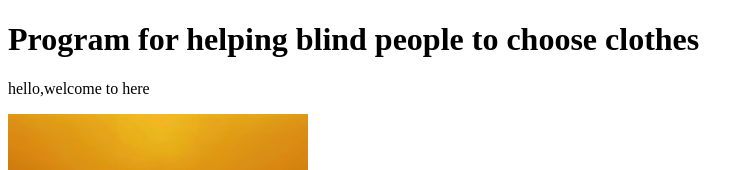
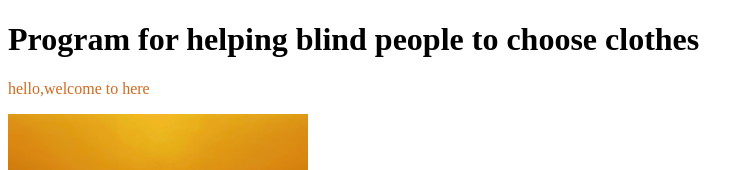
Before and after one commit to AZIZVeye/pj01, a plain HTML site: page index.html in a window 1280 px wide. Shown: the top 170 px of the page, without its empty margins (0-754 px from the left). Drawn offline with Linux system fonts and the light colour scheme.

Commit message:
Update index.html

```diff
--- a/index.html
+++ b/index.html
@@ -7,7 +7,7 @@
   </head>
   <body>
     <h1>Program for helping blind people to choose clothes</h1>
-    <p>hello,welcome to here</p>
+    <p style="color: chocolate">hello,welcome to here</p>
     <img src="Blade-Runner-desert.jpg" width="300" height="150" />
   </body>
 </html>
```
